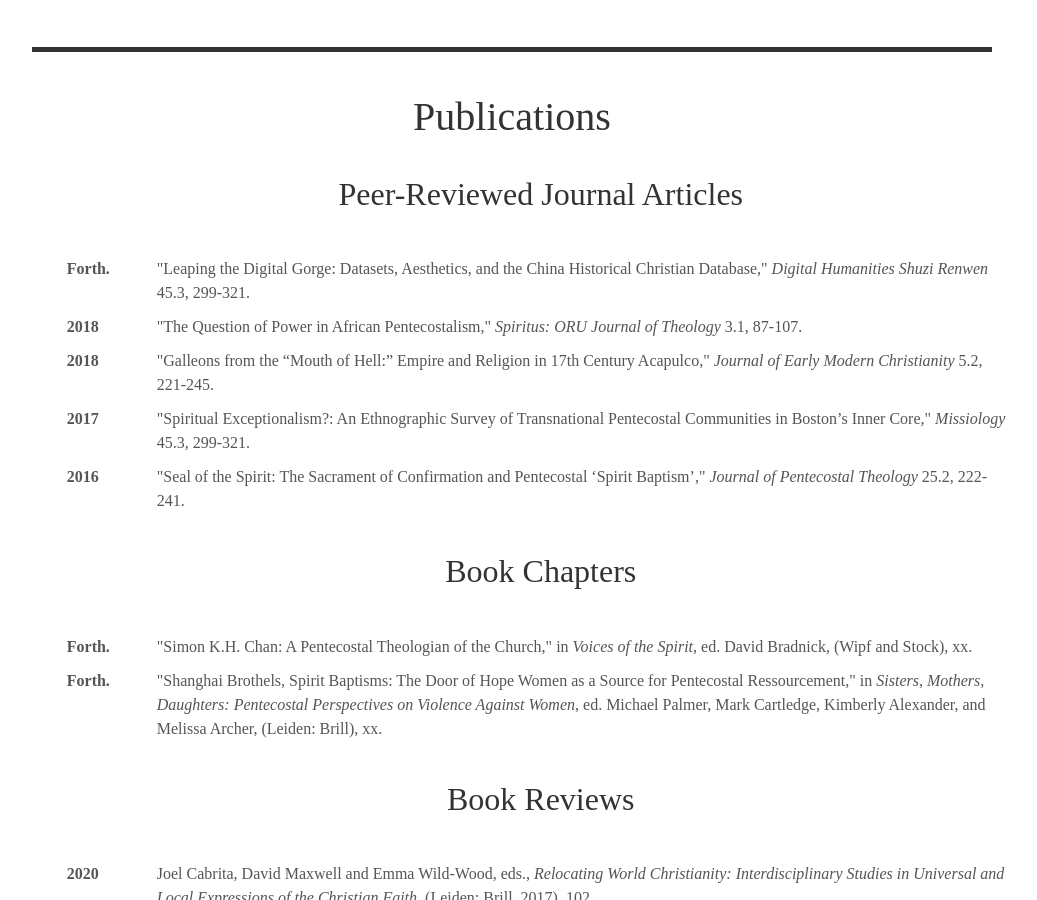
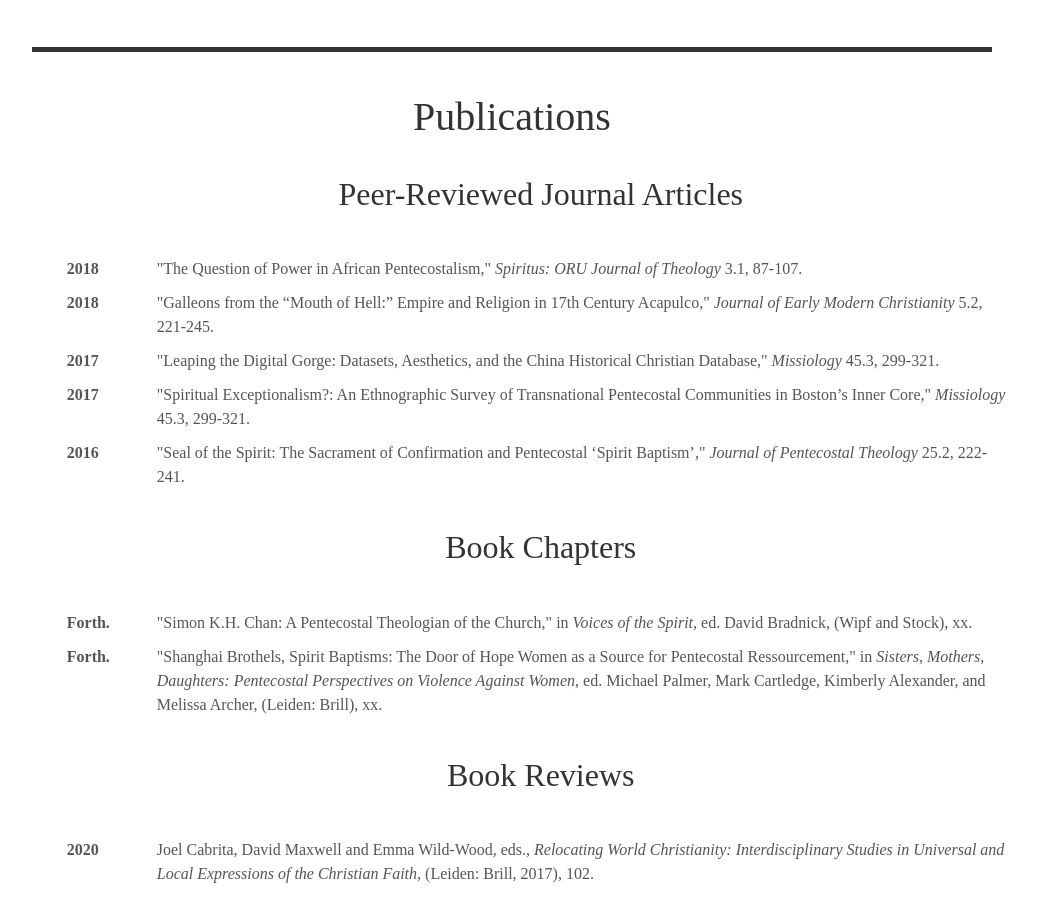
Before and after one commit to alex-mayfield/alex-mayfield.github.io, a Jekyll site: the page built from index.html, in a window 1280 px wide and 900 px high, scrolled down 1555 px. Shown: the whole window, without its empty margins (128-1165 px from the left). Built offline with Jekyll 4.4.1, drawn with Linux system fonts in a browser that asks for light colours; some web fonts are replaced.

Commit message:
Update publications.yml

```diff
--- a/_data/publications.yml
+++ b/_data/publications.yml
@@ -91,8 +91,8 @@ list:
     author: Margaret English de Alminana and Lois E. Olena, eds.
   - title: "Leaping the Digital Gorge: Datasets, Aesthetics, and the China Historical Christian Database"
     type: article
-    year: Forth.
-    journal: Digital Humanities Shuzi Renwen
+    year: 2017
+    journal: Missiology
     vol_iss: 45.3
     book:
     edit:
```
